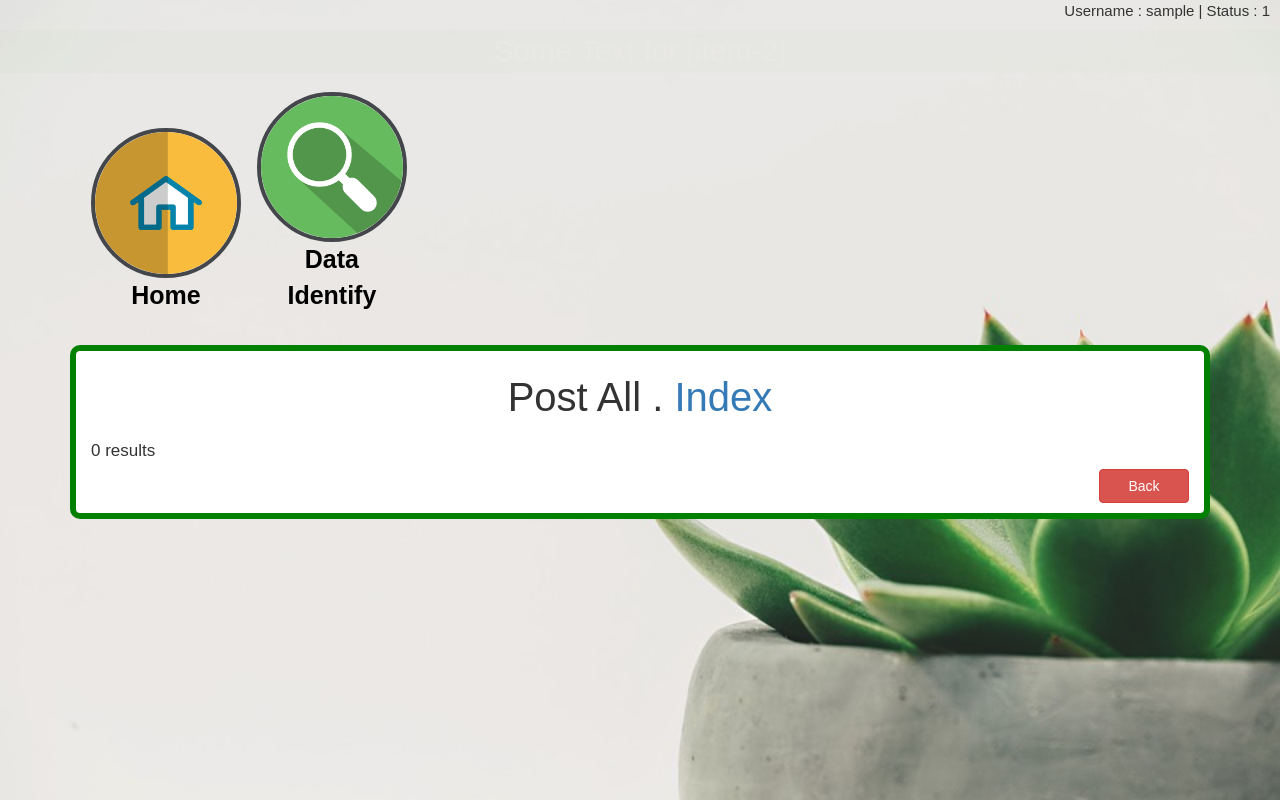
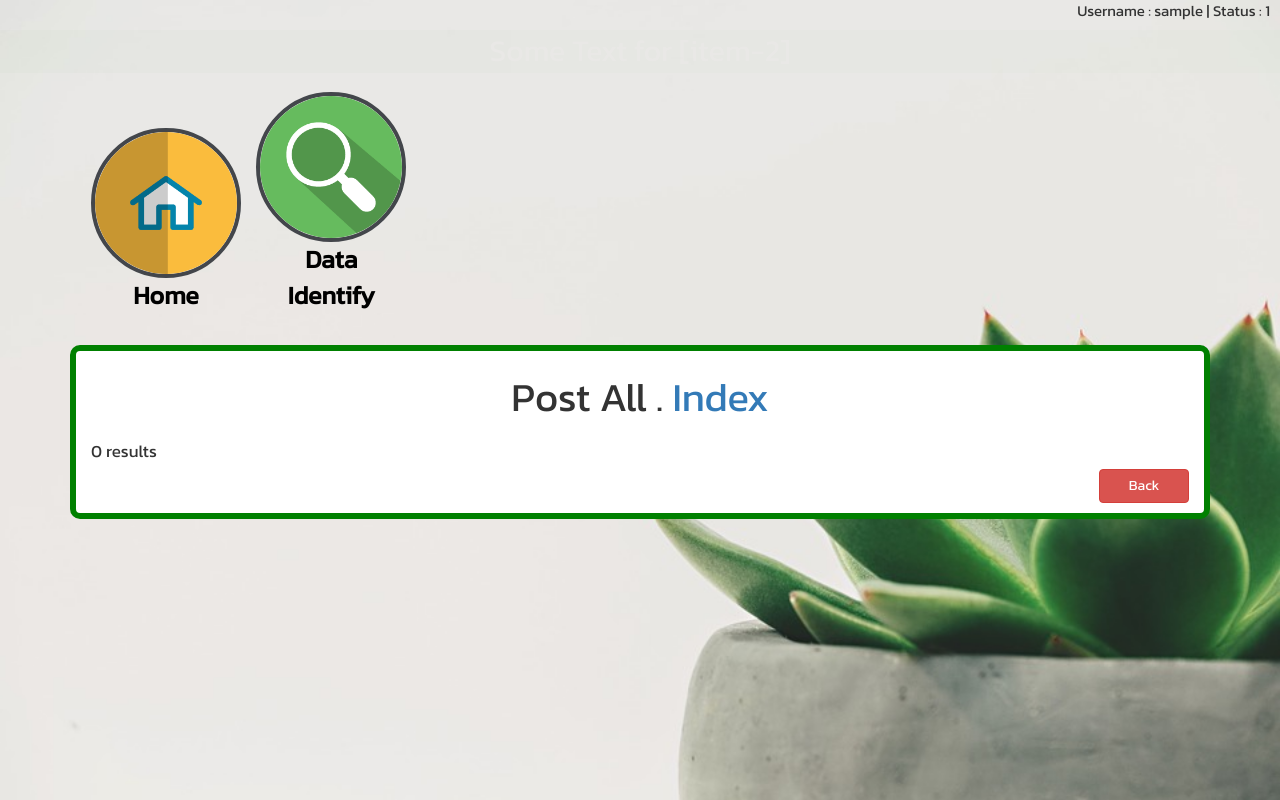
Before and after one commit to Maxcs318/plant_disease, a PHP site: page /plant/Posts/post_list_all.php in a window 1280 px wide. Run offline with PHP 8.4, Linux system fonts and the light colour scheme; the visitor is signed in with stand-in values (Sample User, id 1); data that the repository does not hold is empty; some libraries are stand-ins or nearby versions.

Commit message:
edit <link> font

```diff
--- a/Posts/post_list_all.php
+++ b/Posts/post_list_all.php
@@ -11,7 +11,10 @@
     <link rel="stylesheet" href="../bootstrap/css/style.css">
     <link rel="stylesheet" href="../bootstrap/css/main.css">
     <link rel="shortcut icon" href="../img/leaficon.ico" type="image/x-icon" />
-    <link href="https://fonts.googleapis.com/css?family=Prompt|Sriracha&display=swap" rel="stylesheet">
+    <link href="https://fonts.googleapis.com/css?family=Kanit&display=swap" rel="stylesheet">
+    <link rel="stylesheet" href="https://cdnjs.cloudflare.com/ajax/libs/sweetalert/1.1.3/sweetalert.min.css"> <!-- sweetalert-->
+    <script src="https://cdnjs.cloudflare.com/ajax/libs/sweetalert/1.1.3/sweetalert.min.js"></script> <!-- sweetalert-->
+
 </head>
 
 <body>
```
